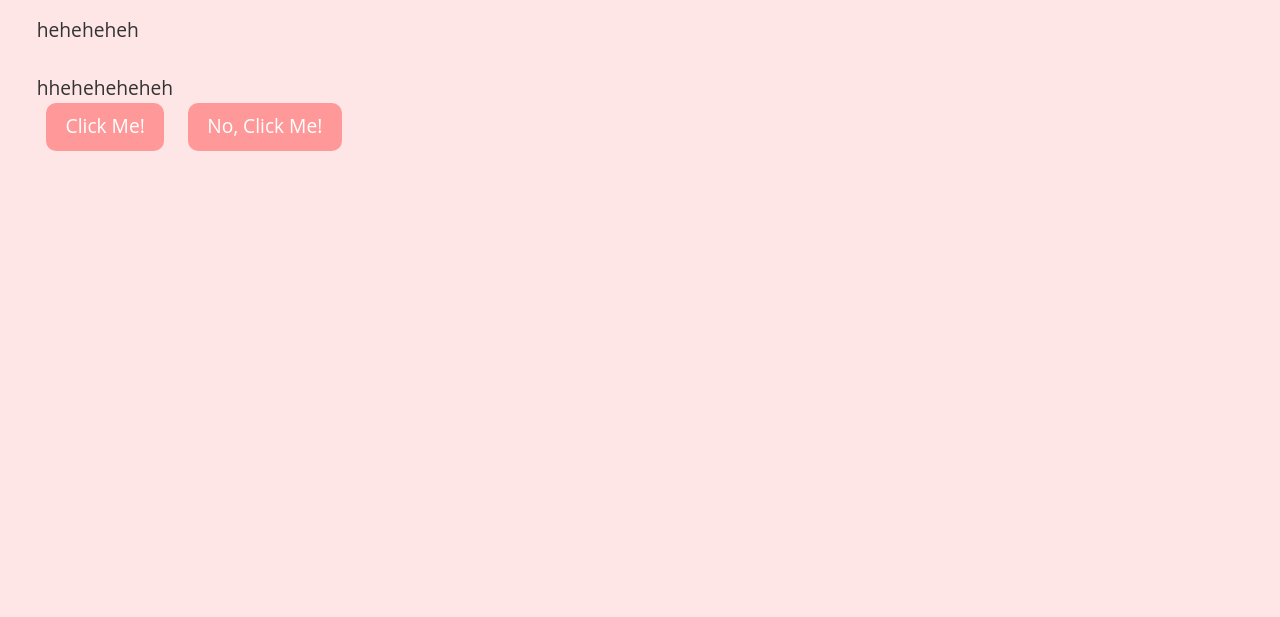
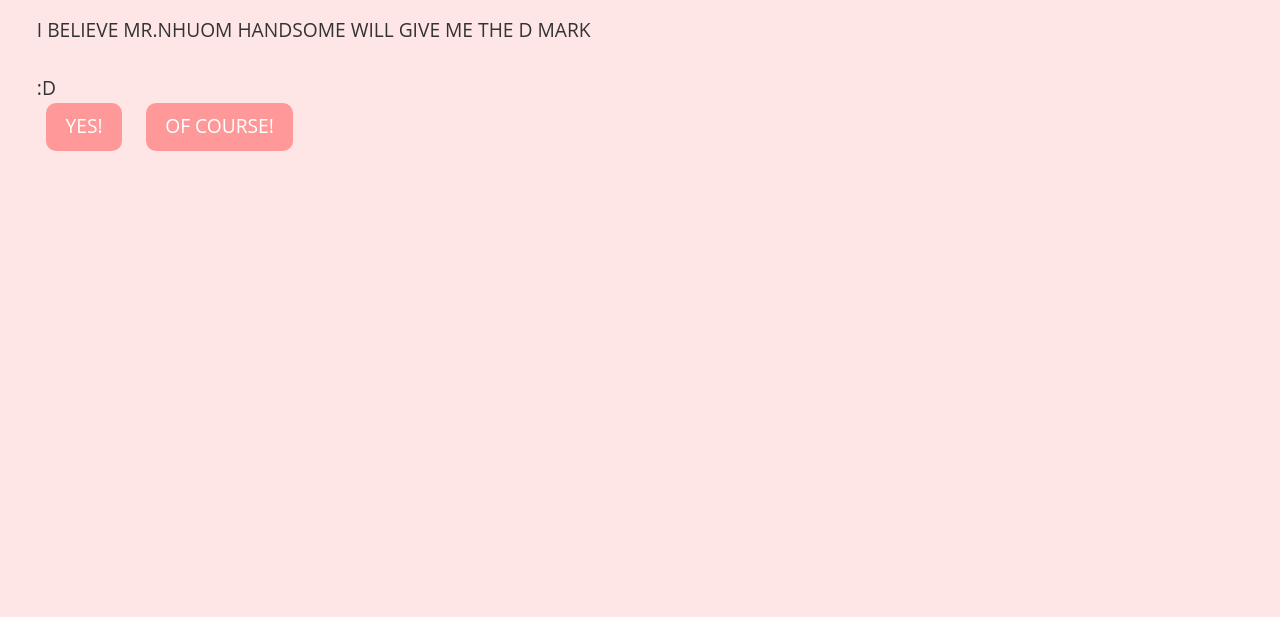
Before and after one commit to Hehe00052/Lab2, a plain HTML site: page index.html in a window 1280 px wide. Shown: the part 183-800 px from the top of the page. Drawn offline with Linux system fonts and the light colour scheme.

Commit message:
Update index.html

```diff
--- a/index.html
+++ b/index.html
@@ -43,18 +43,18 @@
   <body>
     <header>
       <img src="logo.png" id="logo" alt="Cute Theme">
-      <h1>Uoc gi duoc thay Nhuom cho diem D :D </h1>
+      <h1>I Wish MR.NHUOM WILL GIVE ME THE D MARK:D </h1>
     </header>
 
     <main>
       <p>
-        heheheheh
+        I BELIEVE MR.NHUOM HANDSOME WILL GIVE ME THE D MARK
       </p>
 
       <p>
-      hheheheheheh<br>
-        <span class="cute">Click Me!</span>
-        <span class="cute">No, Click Me!</span>
+      :D<br>
+        <span class="cute">YES!</span>
+        <span class="cute">OF COURSE!</span>
       </p>
     </main>
 
```
